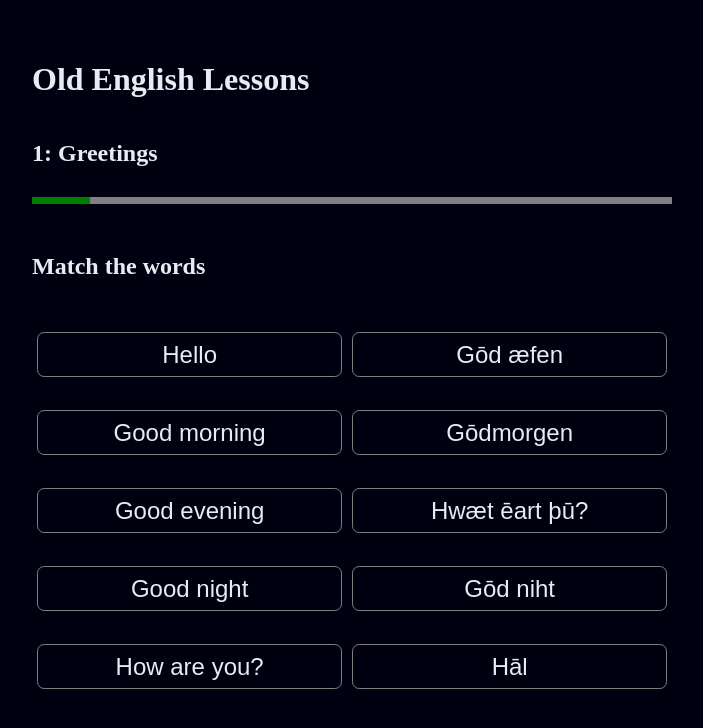
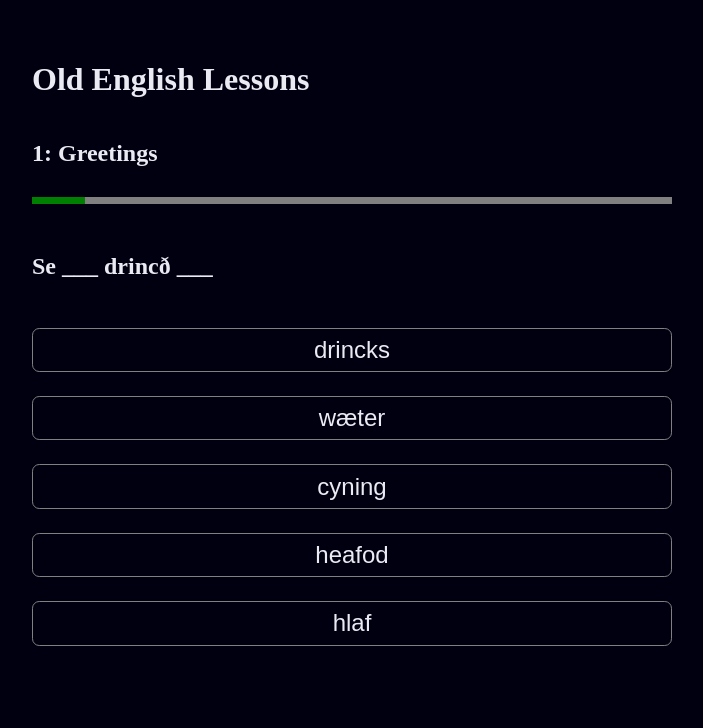
Before and after one commit to leegee/learning-oe, a React (Vite) app: page / in a window 1280 px wide. Shown: the top 728 px of the page, without its empty margins (288-991 px from the left). Built offline with nearby package versions, Linux system fonts and the light colour scheme.

Commit message:
Blanks. Tidy fs layout

```diff
--- a/src/App.tsx
+++ b/src/App.tsx
@@ -1,7 +1,7 @@
 // App
 import React, { useState } from 'react';
 import { lessons } from './data/lessons';
-import Lesson from './components/Lesson';
+import LessonComponent from './components/Lesson';
 
 import './App.css';
 
@@ -21,7 +21,7 @@ const App: React.FC = () => {
       <h1>Old English Lessons</h1>
 
       {lessons.length > 0 && (
-        <Lesson
+        <LessonComponent
           key={currentLessonIndex}
           title={currentLesson.title}
           cards={currentLesson.cards}
--- a/src/components/Lesson.tsx
+++ b/src/components/Lesson.tsx
@@ -1,28 +1,16 @@
 // src/components/Lesson.tsx
 import { useState } from 'react';
-import MultipleChoice from './MultipleChoice';
-import VocabMatch from './VocabMatch';
+import MultipleChoice from './cards/MultipleChoice';
+import VocabMatch from './cards/VocabMatch';
+import BlanksCard from './cards/BlanksCard';
+import { Lesson } from '../types/lessons';
 import './Lesson.css';
 
-interface LessonProps {
-    title: string;
-    cards: (
-        | {
-            class: 'multiple-choice';
-            question: string;
-            answers: string[];
-            answer: string;
-        }
-        | {
-            class: 'vocab';
-            question: string;
-            vocab: { [lang1: string]: string }[];
-        }
-    )[];
+interface LessonProps extends Lesson {
     onComplete: () => void;
-}
+};
 
-const Lesson = ({ title, cards, onComplete }: LessonProps) => {
+const LessonComponent = ({ title, cards, onComplete }: LessonProps) => {
     const [currentCardIndex, setCurrentCardIndex] = useState<number>(0);
 
     const goToNextCard = () => {
@@ -64,8 +52,16 @@ const Lesson = ({ title, cards, onComplete }: LessonProps) => {
                     onComplete={goToNextCard}
                 />
             )}
+
+            {currentCard.class === 'blanks' && (
+                <BlanksCard
+                    question={currentCard.question}
+                    words={currentCard.words}
+                    onComplete={goToNextCard}
+                />
+            )}
         </section>
     );
 };
 
-export default Lesson;
+export default LessonComponent;
--- /dev/null
+++ b/src/components/cards/BlanksCard.tsx
@@ -0,0 +1,93 @@
+import { useState, useEffect } from 'react';
+import './BlanksCard.css';
+import { shuffleArray } from '../../lib/shuffle-array.ts';
+
+interface BlanksCardProps {
+    question: string;
+    words: { word: string; correct: boolean }[]; // Array of words with correct boolean
+    onComplete: () => void;
+}
+
+const BlanksCard = ({ question, words, onComplete }: BlanksCardProps) => {
+    const [shuffledWords, setShuffledWords] = useState<string[]>([]); // Shuffled words to display
+    const [selectedWords, setSelectedWords] = useState<string[]>([]); // Track selected words in order
+    const [isComplete, setIsComplete] = useState(false); // To check if the task is complete
+    const [currentSentence, setCurrentSentence] = useState<string>(question); // Sentence with inserted words
+
+    // Shuffle words when the component is mounted or words change
+    useEffect(() => {
+        setShuffledWords(shuffleArray(words.map(word => word.word)));
+    }, [words]);
+
+    // Handle word selection and updating sentence
+    const handleWordClick = (word: string) => {
+        // Check if the word is correct
+        const isCorrect = words.find((item) => item.word === word && item.correct);
+
+        if (isCorrect && selectedWords.length < words.filter(word => word.correct).length) {
+            setSelectedWords((prev) => [...prev, word]);
+
+            // Replace the next sequence of underscores (__) in the sentence with the selected word
+            let updatedSentence = currentSentence;
+
+            // Replace the next occurrence of one or more underscores (using __+)
+            updatedSentence = updatedSentence.replace(/__+/,
+                (match) => {
+                    if (selectedWords.length < words.filter(word => word.correct).length) {
+                        return word; // Replace the first sequence of underscores with the selected word
+                    }
+                    return match; // Return the original match if no more words to fill
+                });
+
+            setCurrentSentence(updatedSentence);
+        } else if (!isCorrect) {
+            alert('Incorrect word, try again!');
+        }
+    };
+
+    // Check if all correct words are selected in the correct order
+    useEffect(() => {
+        const correctOrder = words.filter(word => word.correct).map(item => item.word);
+        if (selectedWords.length === correctOrder.length && selectedWords.every((word, index) => word === correctOrder[index])) {
+            setIsComplete(true);
+        }
+    }, [selectedWords, words]);
+
+    const handleNextClick = () => {
+        if (isComplete) {
+            onComplete();
+        }
+    };
+
+    return (
+        <section className="card blanks-card">
+            <h3>{currentSentence}</h3> {/* Display the current sentence with blanks replaced */}
+            <div className="word-options">
+                {shuffledWords.map((word, index) => {
+                    const isSelected = selectedWords.includes(word);
+                    const isCorrect = words.find((item) => item.word === word && item.correct);
+
+                    // We apply the coloring logic only after the word is selected
+                    return (
+                        <button
+                            key={index}
+                            className={`word-option ${isSelected ? isCorrect ? 'correct' : 'incorrect' : ''}`}
+                            onClick={() => handleWordClick(word)}
+                            disabled={isSelected}
+                        >
+                            {word}
+                        </button>
+                    );
+                })}
+            </div>
+
+            {isComplete && (
+                <button className="next-button" onClick={handleNextClick}>
+                    Next
+                </button>
+            )}
+        </section>
+    );
+};
+
+export default BlanksCard;
--- a/src/components/MultipleChoice.tsx
+++ b/src/components/cards/MultipleChoice.tsx
@@ -1,16 +1,7 @@
 // MultipleChoice.tsx
 import { useState, useEffect } from 'react';
+import { shuffleArray } from '../../lib/shuffle-array.ts'
 import './MultipleChoice.css';
-
-// Fisher-Yates shuffle algorithm
-const shuffleArray = (array: string[]) => {
-    const shuffledArray = [...array];
-    for (let i = shuffledArray.length - 1; i > 0; i--) {
-        const j = Math.floor(Math.random() * (i + 1));
-        [shuffledArray[i], shuffledArray[j]] = [shuffledArray[j], shuffledArray[i]];
-    }
-    return shuffledArray;
-};
 
 interface MultipleChoiceCardProps {
     question: string;
--- a/src/components/VocabMatch.tsx
+++ b/src/components/cards/VocabMatch.tsx
@@ -1,5 +1,6 @@
 // src/components/VocabMatch.tsx
 import { useState, useEffect } from 'react';
+import { shuffleArray } from '../../lib/shuffle-array.ts'
 import './VocabMatch.css';
 
 interface VocabMatchProps {
@@ -8,15 +9,6 @@ interface VocabMatchProps {
     onComplete: () => void;
 }
 
-// Fisher-Yates shuffle algorithm
-const shuffleArray = <T,>(array: T[]): T[] => {
-    const shuffledArray = [...array];
-    for (let i = shuffledArray.length - 1; i > 0; i--) {
-        const j = Math.floor(Math.random() * (i + 1));
-        [shuffledArray[i], shuffledArray[j]] = [shuffledArray[j], shuffledArray[i]];
-    }
-    return shuffledArray;
-};
 
 const VocabMatch = ({ question, vocab, onComplete }: VocabMatchProps) => {
     const [shuffledRightColumn, setShuffledRightColumn] = useState<string[]>([]);
--- a/src/data/lessons.ts
+++ b/src/data/lessons.ts
@@ -5,6 +5,16 @@ export const lessons: Lesson[] = [
     {
         title: "1: Greetings",
         cards: [
+            {
+                class: 'blanks',
+                question: "Se ___ drincð ___",
+                words: [
+                    { word: 'drincks', correct: false },
+                    { word: 'cyning', correct: true },
+                    { word: 'wæter', correct: true },
+                    { word: 'heafod', correct: false },
+                    { word: 'hlaf', correct: false },]
+            },
             {
                 class: 'vocab',
                 question: "Match the words",
--- /dev/null
+++ b/src/lib/shuffle-array.ts
@@ -0,0 +1,11 @@
+// shuffle-array.ts
+
+// Fisher-Yates shuffle algorithm
+export const shuffleArray = <T,>(array: T[]): T[] => {
+    const shuffledArray = [...array];
+    for (let i = shuffledArray.length - 1; i > 0; i--) {
+        const j = Math.floor(Math.random() * (i + 1));
+        [shuffledArray[i], shuffledArray[j]] = [shuffledArray[j], shuffledArray[i]];
+    }
+    return shuffledArray;
+};
```
Also changed, not shown: src/types/lessons.ts (+11 -4 lines), src/components/cards/BlanksCard.css (added), src/components/cards/MultipleChoice.css (renamed from src/components/MultipleChoice.css), src/components/cards/VocabMatch.css (renamed from src/components/VocabMatch.css).
